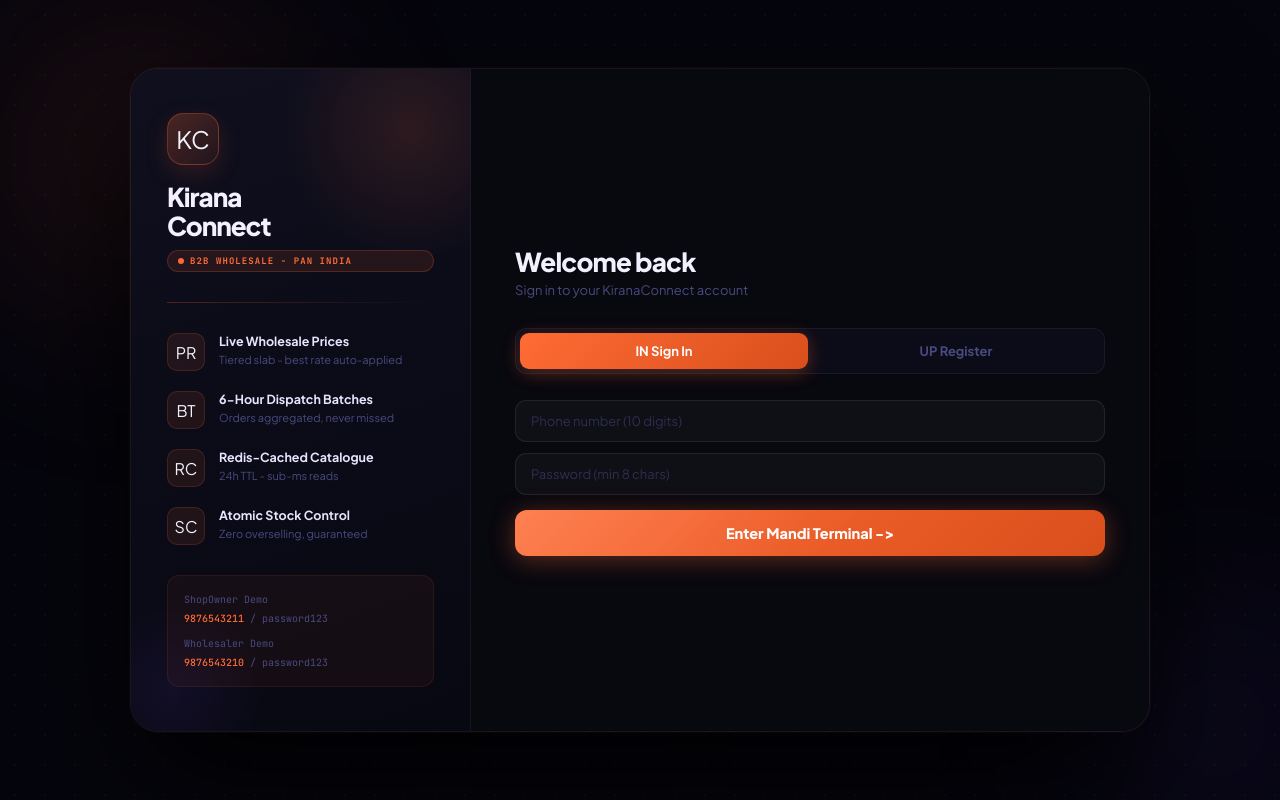
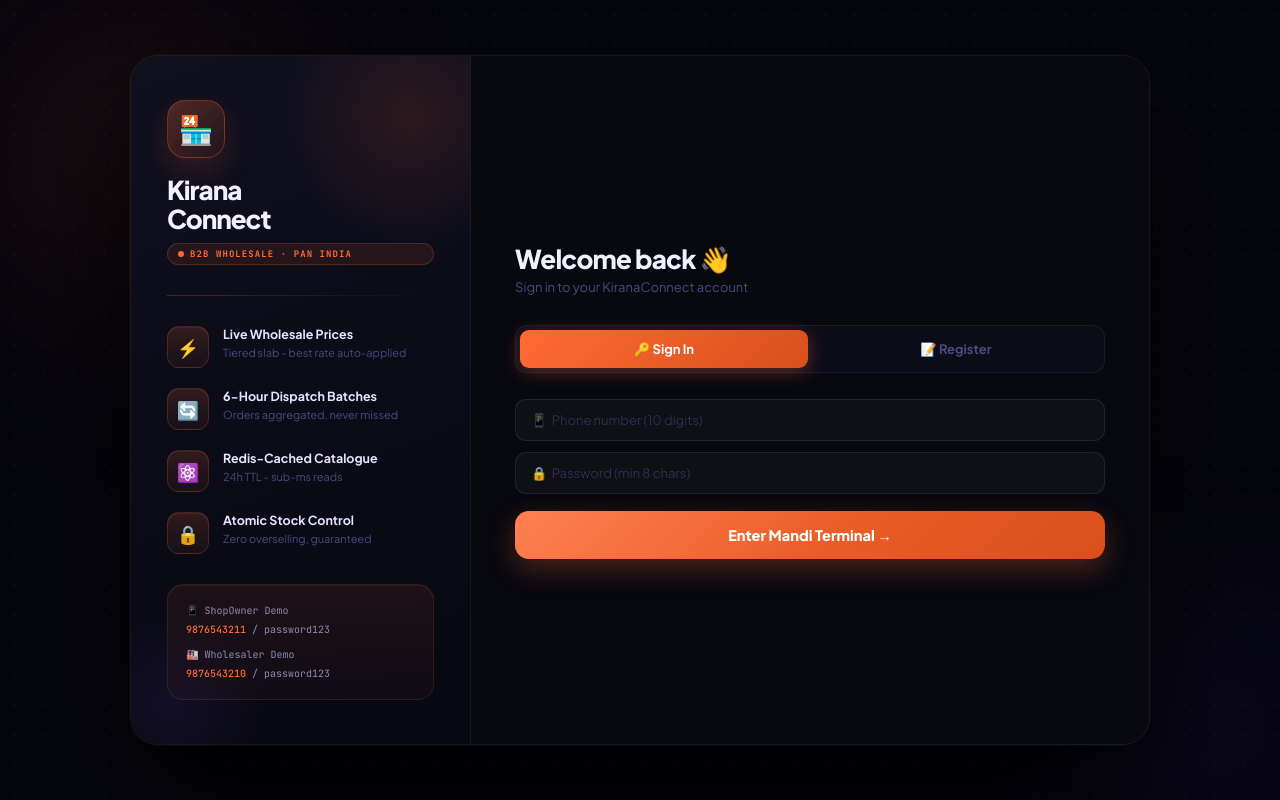
Before and after one commit to GauravJangid2004/KiranaConnect, a React (Vite) app in the folder client/: page / in a window 1280 px wide. Built offline with nearby package versions, Linux system fonts and the light colour scheme; the HTML template or start-up script is replaced by a standard one.

Commit message:
Restore landing page icon styling

```diff
--- a/client/src/components/AuthPage.jsx
+++ b/client/src/components/AuthPage.jsx
@@ -44,10 +44,10 @@ const INDIA_DATA = {
 const STATES = Object.keys(INDIA_DATA).sort();
 
 const FEATURES = [
-  { icon: 'PR', label: 'Live Wholesale Prices', sub: 'Tiered slab - best rate auto-applied' },
-  { icon: 'BT', label: '6-Hour Dispatch Batches', sub: 'Orders aggregated, never missed' },
-  { icon: 'RC', label: 'Redis-Cached Catalogue', sub: '24h TTL - sub-ms reads' },
-  { icon: 'SC', label: 'Atomic Stock Control', sub: 'Zero overselling, guaranteed' },
+  { icon: '⚡', label: 'Live Wholesale Prices', sub: 'Tiered slab - best rate auto-applied' },
+  { icon: '🔄', label: '6-Hour Dispatch Batches', sub: 'Orders aggregated, never missed' },
+  { icon: '⚛️', label: 'Redis-Cached Catalogue', sub: '24h TTL - sub-ms reads' },
+  { icon: '🔒', label: 'Atomic Stock Control', sub: 'Zero overselling, guaranteed' },
 ];
 
 export default function AuthPage() {
@@ -144,7 +144,7 @@ export default function AuthPage() {
         .ap-glow1 { position: absolute; top: -80px; right: -80px; width: 280px; height: 280px; border-radius: 50%; background: radial-gradient(circle, rgba(255,107,53,0.13) 0%, transparent 65%); pointer-events: none; }
         .ap-glow2 { position: absolute; bottom: -60px; left: -60px; width: 200px; height: 200px; border-radius: 50%; background: radial-gradient(circle, rgba(124,77,255,0.08) 0%, transparent 65%); pointer-events: none; }
 
-        .ap-logo { width: 52px; height: 52px; border-radius: 16px; background: linear-gradient(135deg, rgba(255,107,53,0.25), rgba(255,107,53,0.08)); border: 1px solid rgba(255,107,53,0.3); display: flex; align-items: center; justify-content: center; font-size: 24px; margin-bottom: 18px; box-shadow: 0 8px 24px rgba(255,107,53,0.15); position: relative; z-index: 1; }
+        .ap-logo { width: 58px; height: 58px; border-radius: 18px; background: linear-gradient(135deg, rgba(255,107,53,0.28), rgba(255,107,53,0.08)); border: 1px solid rgba(255,107,53,0.3); display: flex; align-items: center; justify-content: center; font-size: 28px; margin-bottom: 18px; box-shadow: 0 12px 30px rgba(255,107,53,0.18); position: relative; z-index: 1; }
         .ap-brand { font-size: 26px; font-weight: 800; letter-spacing: -0.04em; color: #F5F0FF; line-height: 1.1; position: relative; z-index: 1; }
         .ap-tag { display: inline-flex; align-items: center; gap: 6px; margin-top: 10px; background: rgba(255,107,53,0.1); border: 1px solid rgba(255,107,53,0.2); border-radius: 20px; padding: 4px 10px; font-family: 'JetBrains Mono', monospace; font-size: 9px; font-weight: 700; letter-spacing: 0.12em; color: #FF6B35; text-transform: uppercase; position: relative; z-index: 1; }
         .ap-dot { width: 6px; height: 6px; border-radius: 50%; background: #FF6B35; animation: blink 1.4s infinite; }
@@ -154,11 +154,11 @@ export default function AuthPage() {
         .ap-feats { display: flex; flex-direction: column; gap: 20px; flex: 1; position: relative; z-index: 1; }
         .ap-feat { display: flex; gap: 14px; align-items: flex-start; opacity: 0; transform: translateX(-14px); transition: opacity 0.45s ease, transform 0.45s ease; }
         .ap-feat.on { opacity: 1; transform: translateX(0); }
-        .ap-feat-ico { width: 38px; height: 38px; border-radius: 10px; flex-shrink: 0; background: rgba(255,107,53,0.09); border: 1px solid rgba(255,107,53,0.16); display: flex; align-items: center; justify-content: center; font-size: 16px; }
+        .ap-feat-ico { width: 42px; height: 42px; border-radius: 12px; flex-shrink: 0; background: linear-gradient(180deg, rgba(255,107,53,0.16), rgba(255,107,53,0.05)); border: 1px solid rgba(255,107,53,0.2); display: flex; align-items: center; justify-content: center; font-size: 18px; box-shadow: inset 0 1px 0 rgba(255,255,255,0.06); }
         .ap-feat-lbl { font-size: 12.5px; font-weight: 700; color: #E8E4FF; margin-bottom: 3px; }
         .ap-feat-sub { font-size: 11px; color: #4a4a80; line-height: 1.5; }
 
-        .ap-demo { margin-top: 30px; padding: 14px 16px; background: rgba(255,107,53,0.05); border: 1px solid rgba(255,107,53,0.1); border-radius: 12px; font-family: 'JetBrains Mono', monospace; font-size: 10px; color: #4a4a80; line-height: 1.9; position: relative; z-index: 1; }
+        .ap-demo { margin-top: 30px; padding: 16px 18px; background: linear-gradient(180deg, rgba(255,107,53,0.08), rgba(255,107,53,0.03)); border: 1px solid rgba(255,107,53,0.12); border-radius: 16px; font-family: 'JetBrains Mono', monospace; font-size: 10px; color: #8d8db7; line-height: 1.9; position: relative; z-index: 1; box-shadow: inset 0 1px 0 rgba(255,255,255,0.05); }
         .ap-demo b { color: #FF6B35; font-weight: 500; }
 
         /* RIGHT */
@@ -167,13 +167,13 @@ export default function AuthPage() {
         .ap-subhead { font-size: 13px; color: #4a4a80; margin-bottom: 30px; }
 
         .ap-tabs { display: flex; background: #0c0c18; border: 1px solid rgba(255,255,255,0.06); border-radius: 12px; padding: 4px; margin-bottom: 26px; gap: 4px; }
-        .ap-tab { flex: 1; padding: 10px; border: none; border-radius: 9px; font-family: 'Plus Jakarta Sans', sans-serif; font-size: 13px; font-weight: 700; cursor: pointer; transition: all 0.2s; display: flex; align-items: center; justify-content: center; gap: 6px; }
+        .ap-tab { flex: 1; padding: 11px; border: none; border-radius: 9px; font-family: 'Plus Jakarta Sans', sans-serif; font-size: 13px; font-weight: 700; cursor: pointer; transition: all 0.2s; display: flex; align-items: center; justify-content: center; gap: 8px; }
         .ap-tab.on  { background: linear-gradient(135deg, #FF6B35, #d94f1c); color: #fff; box-shadow: 0 4px 18px rgba(255,107,53,0.32); }
         .ap-tab.off { background: transparent; color: #4a4a80; }
 
         .ap-role-lbl { font-size: 10px; font-weight: 700; letter-spacing: 0.14em; text-transform: uppercase; color: #4a4a80; margin-bottom: 9px; }
         .ap-roles { display: flex; gap: 8px; margin-bottom: 20px; }
-        .ap-role { flex: 1; padding: 13px 0; border-radius: 12px; border: 1px solid; font-family: 'Plus Jakarta Sans', sans-serif; font-size: 13px; font-weight: 700; cursor: pointer; transition: all 0.2s; display: flex; align-items: center; justify-content: center; gap: 7px; }
+        .ap-role { flex: 1; padding: 13px 0; border-radius: 12px; border: 1px solid; font-family: 'Plus Jakarta Sans', sans-serif; font-size: 13px; font-weight: 700; cursor: pointer; transition: all 0.2s; display: flex; align-items: center; justify-content: center; gap: 8px; }
         .ap-role.on  { background: rgba(255,107,53,0.1); border-color: rgba(255,107,53,0.35); color: #FF6B35; }
         .ap-role.off { background: rgba(255,255,255,0.02); border-color: rgba(255,255,255,0.07); color: #4a4a80; }
 
@@ -189,9 +189,9 @@ export default function AuthPage() {
         .ap-div-line { flex: 1; height: 1px; background: rgba(255,255,255,0.05); }
         .ap-div-txt { font-size: 10px; font-weight: 700; letter-spacing: 0.1em; color: #2e2e50; text-transform: uppercase; }
 
-        .ap-err { background: rgba(255,23,68,0.07); border: 1px solid rgba(255,23,68,0.2); border-radius: 10px; padding: 11px 15px; font-size: 12.5px; color: #FF1744; }
+        .ap-err { background: rgba(255,23,68,0.09); border: 1px solid rgba(255,23,68,0.22); border-radius: 12px; padding: 11px 15px; font-size: 12.5px; color: #ff7a92; }
 
-        .ap-btn { width: 100%; padding: 14px; border: none; border-radius: 12px; background: linear-gradient(135deg, #FF6B35, #d94f1c); color: #fff; font-family: 'Plus Jakarta Sans', sans-serif; font-size: 14.5px; font-weight: 800; cursor: pointer; transition: all 0.2s; box-shadow: 0 4px 24px rgba(255,107,53,0.35); position: relative; overflow: hidden; margin-top: 4px; }
+        .ap-btn { width: 100%; padding: 15px 16px; border: none; border-radius: 14px; background: linear-gradient(135deg, #FF6B35, #d94f1c); color: #fff; font-family: 'Plus Jakarta Sans', sans-serif; font-size: 14.5px; font-weight: 800; cursor: pointer; transition: all 0.2s; box-shadow: 0 10px 28px rgba(255,107,53,0.28); position: relative; overflow: hidden; margin-top: 6px; display: flex; align-items: center; justify-content: center; gap: 8px; }
         .ap-btn::after { content: ''; position: absolute; inset: 0; background: linear-gradient(135deg, rgba(255,255,255,0.14) 0%, transparent 55%); }
         .ap-btn:hover:not(:disabled) { transform: translateY(-2px); box-shadow: 0 8px 28px rgba(255,107,53,0.45); }
         .ap-btn:disabled { opacity: 0.55; cursor: not-allowed; }
@@ -226,9 +226,9 @@ export default function AuthPage() {
           {/* LEFT */}
           <div className="ap-left">
             <div className="ap-glow1" /><div className="ap-glow2" />
-            <div className="ap-logo">KC</div>
+            <div className="ap-logo">🏪</div>
             <div className="ap-brand">Kirana<br />Connect</div>
-            <div className="ap-tag"><span className="ap-dot" /> B2B Wholesale - Pan India</div>
+            <div className="ap-tag"><span className="ap-dot" /> B2B Wholesale · Pan India</div>
             <div className="ap-sep" />
             <div className="ap-feats">
               {FEATURES.map(({ icon, label, sub }, i) => (
@@ -243,9 +243,9 @@ export default function AuthPage() {
               ))}
             </div>
             <div className="ap-demo">
-              <div>ShopOwner Demo</div>
+              <div>📱 ShopOwner Demo</div>
               <div><b>9876543211</b> / password123</div>
-              <div style={{ marginTop: 6 }}>Wholesaler Demo</div>
+              <div style={{ marginTop: 6 }}>🏭 Wholesaler Demo</div>
               <div><b>9876543210</b> / password123</div>
             </div>
           </div>
@@ -253,16 +253,16 @@ export default function AuthPage() {
           {/* RIGHT */}
           <div className="ap-right">
             <div className="ap-heading">
-              {mode === 'login' ? 'Welcome back' : 'Join the Mandi'}
+              {mode === 'login' ? 'Welcome back 👋' : 'Join the Mandi 🏪'}
             </div>
             <div className="ap-subhead">
               {mode === 'login'
                 ? 'Sign in to your KiranaConnect account'
-                : 'Create your account - available across all of India'}
+                : 'Create your account — available across all of India'}
             </div>
 
             <div className="ap-tabs">
-              {[['login', 'IN', 'Sign In'], ['register', 'UP', 'Register']].map(([m, ico, lbl]) => (
+              {[['login', '🔑', 'Sign In'], ['register', '📝', 'Register']].map(([m, ico, lbl]) => (
                 <button key={m} className={`ap-tab ${mode===m?'on':'off'}`}
                         onClick={() => { setMode(m); setError(''); setAuthError(''); }}>
                   {ico} {lbl}
@@ -272,9 +272,9 @@ export default function AuthPage() {
 
             {mode === 'register' && (
               <>
-                <div className="ap-role-lbl">I am a</div>
+                <div className="ap-role-lbl">I am a —</div>
                 <div className="ap-roles">
-                  {[['shopOwner', 'SO', 'Shop Owner'], ['wholesaler', 'WH', 'Wholesaler']].map(([v, ico, lbl]) => (
+                  {[['shopOwner', '🏪', 'Shop Owner'], ['wholesaler', '🏭', 'Wholesaler']].map(([v, ico, lbl]) => (
                     <button key={v} className={`ap-role ${role===v?'on':'off'}`} onClick={() => setRole(v)}>
                       {ico} {lbl}
                     </button>
@@ -320,18 +320,18 @@ export default function AuthPage() {
                 </>
               )}
 
-              <input className="ap-input" placeholder="Phone number (10 digits)"
+              <input className="ap-input" placeholder="📱  Phone number (10 digits)"
                      value={form.phone} onChange={e => set('phone', e.target.value)} />
-              <input className="ap-input" type="password" placeholder="Password (min 8 chars)"
+              <input className="ap-input" type="password" placeholder="🔒  Password (min 8 chars)"
                      value={form.password} onChange={e => set('password', e.target.value)}
                      onKeyDown={e => e.key === 'Enter' && submit()} />
 
-              {(authError || error) && <div className="ap-err">WARN {error || authError}</div>}
+              {(authError || error) && <div className="ap-err">⚠ {error || authError}</div>}
 
               <button className="ap-btn" onClick={submit} disabled={loading}>
                 {loading
                   ? <><span className="ap-spin" />Please wait...</>
-                  : mode === 'login' ? 'Enter Mandi Terminal ->' : 'Create Account ->'}
+                  : mode === 'login' ? 'Enter Mandi Terminal →' : 'Create Account →'}
               </button>
             </div>
           </div>
```
Also changed, not shown: client/index.html (+1 -1 lines).
